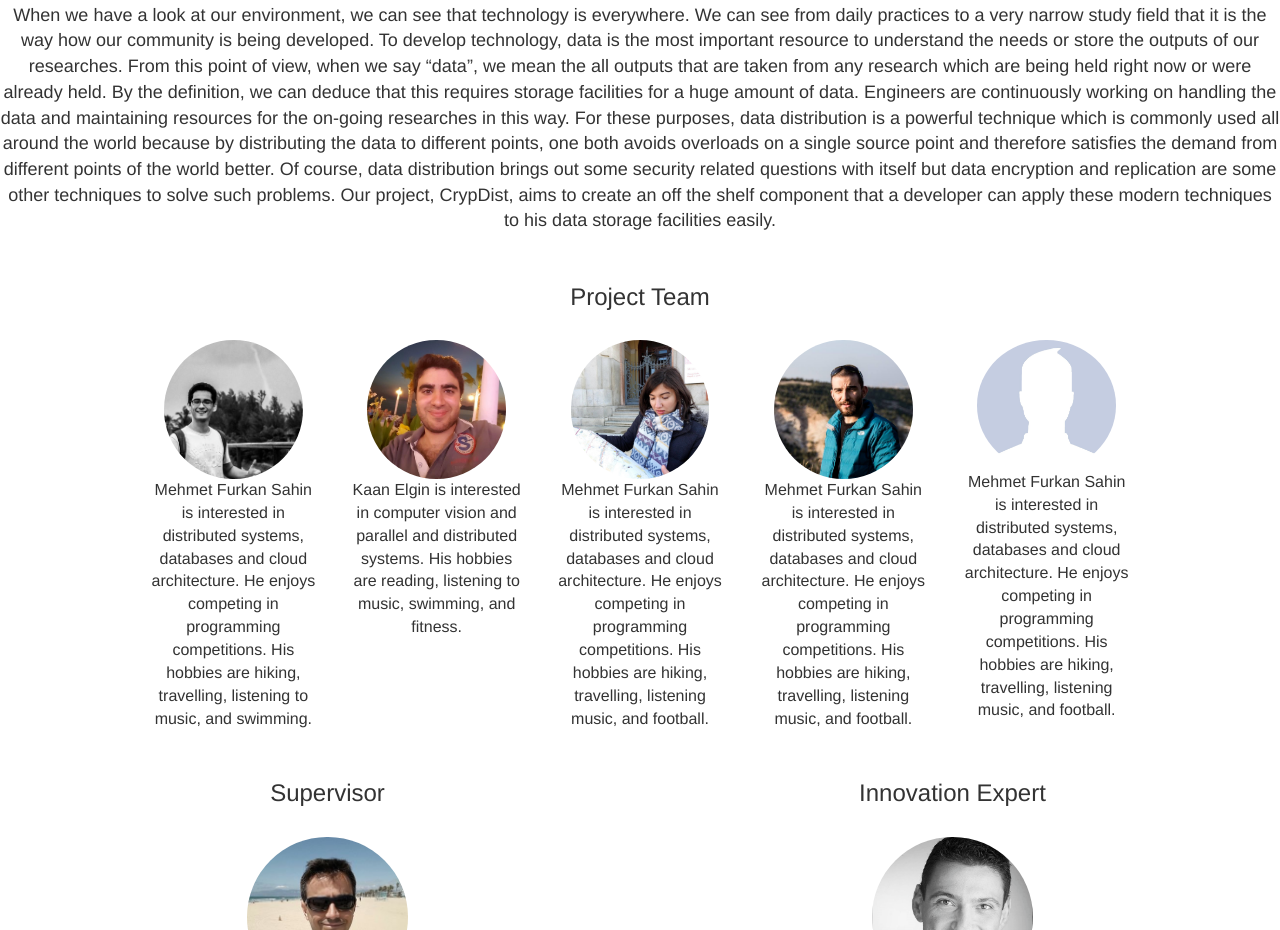
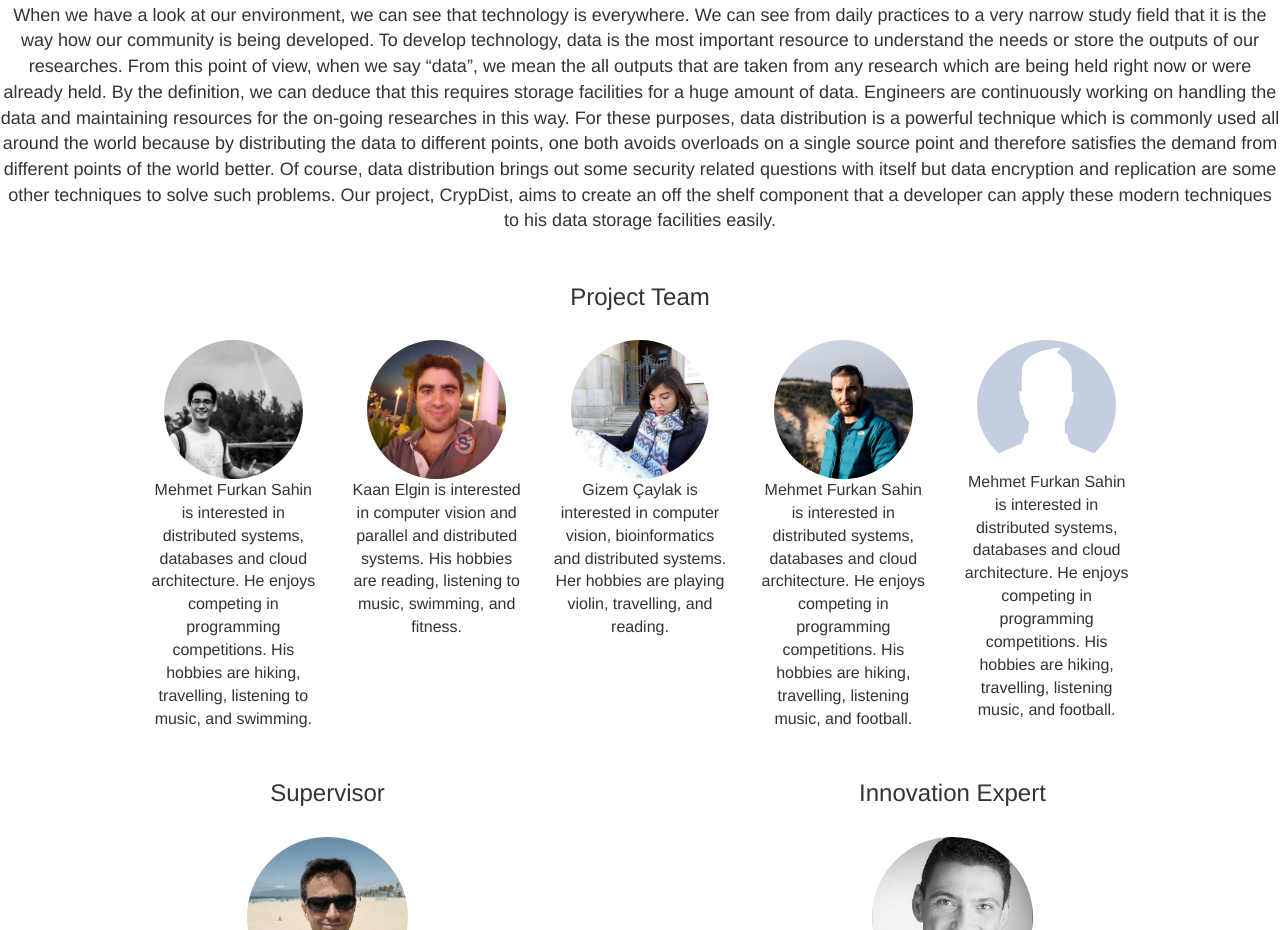
Before and after one commit to CrypDist/CS491_WP, a plain HTML site: page index.html in a window 1280 px wide. Shown: the part 344-1274 px from the top of the page. Drawn offline with nearby package versions, Linux system fonts and the light colour scheme.

Commit message:
gizem bio update

```diff
--- a/index.html
+++ b/index.html
@@ -54,8 +54,8 @@
     </div>
     <div class="col-md-2">
       <img src="images/gizem.png" class="img-circle" style="width:80%" alt="Image">
-      <p style="font-size: 16px;">Mehmet Furkan Sahin is interested in distributed systems, databases and cloud architecture.
-        He enjoys competing in programming competitions. His hobbies are hiking, travelling, listening music, and football.
+      <p style="font-size: 16px;">Gizem Çaylak is interested in computer vision, bioinformatics and distributed systems. Her hobbies
+        are playing violin, travelling, and reading.
       </p>
     </div>
     <div class="col-md-2">
```
